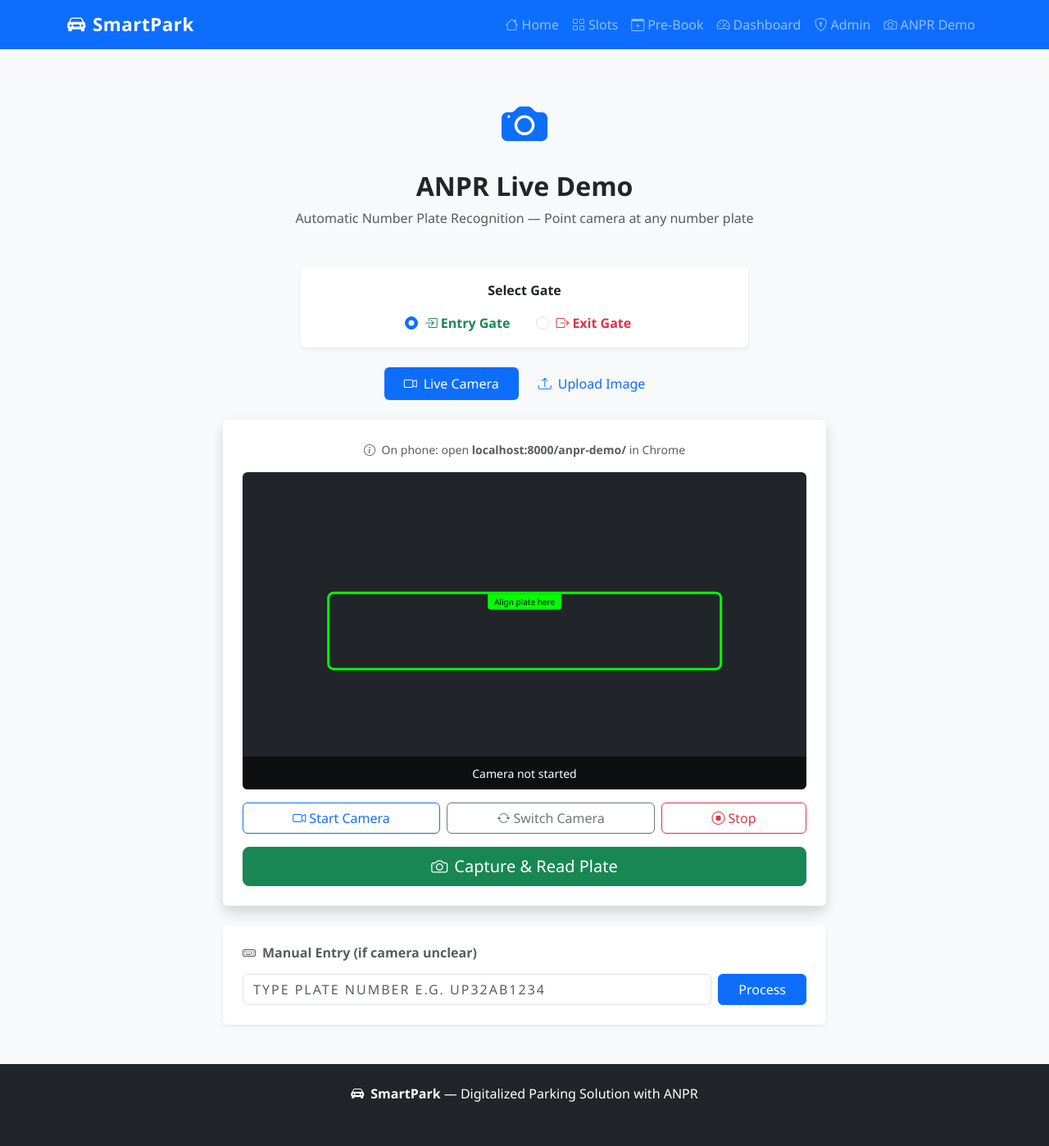
After one commit to mishra-prasoon/digitalized-parking, a Django app: page /anpr-demo/ in a window 1280 px wide. The commit adds this page. Shown: the whole page at 82% size. Run offline with Django 5.2, Linux system fonts and the light colour scheme.

Commit message:
Add ANPR demo page with live camera and image upload support

```diff
--- a/dashboard/urls.py
+++ b/dashboard/urls.py
@@ -6,4 +6,5 @@ urlpatterns = [
     path('slots/', views.slots_view, name='slots'),
     path('book/', views.book_view, name='book'),
     path('dashboard/', views.dashboard_view, name='dashboard'),
+    path('anpr-demo/', views.anpr_demo, name='anpr-demo'),
 ]
--- a/dashboard/views.py
+++ b/dashboard/views.py
@@ -11,3 +11,6 @@ def book_view(request):
 
 def dashboard_view(request):
     return render(request, 'parking/dashboard.html')
+
+def anpr_demo(request):
+    return render(request, 'parking/anpr_demo.html')
--- a/templates/base.html
+++ b/templates/base.html
@@ -41,6 +41,11 @@
                 <li class="nav-item">
                     <a class="nav-link" href="/admin/"><i class="bi bi-shield-lock me-1"></i>Admin</a>
                 </li>
+                <li class="nav-item">
+                    <a class="nav-link" href="/anpr-demo/">
+                        <i class="bi bi-camera me-1"></i>ANPR Demo
+                    </a>
+                </li>
             </ul>
         </div>
     </div>
--- /dev/null
+++ b/templates/parking/anpr_demo.html
@@ -0,0 +1,395 @@
+{% extends 'base.html' %}
+{% block title %}ANPR Demo — SmartPark{% endblock %}
+
+{% block content %}
+<div class="container my-5">
+
+    <div class="text-center mb-5">
+        <i class="bi bi-camera-fill text-primary" style="font-size:3.5rem"></i>
+        <h2 class="fw-bold mt-3">ANPR Live Demo</h2>
+        <p class="text-muted">Automatic Number Plate Recognition — Point camera at any number plate</p>
+    </div>
+
+    <!-- Gate Selection -->
+    <div class="row justify-content-center mb-4">
+        <div class="col-md-6">
+            <div class="card shadow-sm border-0 p-3">
+                <label class="form-label fw-bold text-center d-block mb-3">Select Gate</label>
+                <div class="d-flex gap-3 justify-content-center">
+                    <div class="form-check form-check-inline">
+                        <input class="form-check-input" type="radio" name="gate" id="gate-entry" value="entry" checked>
+                        <label class="form-check-label fw-semibold text-success" for="gate-entry">
+                            <i class="bi bi-box-arrow-in-right me-1"></i>Entry Gate
+                        </label>
+                    </div>
+                    <div class="form-check form-check-inline">
+                        <input class="form-check-input" type="radio" name="gate" id="gate-exit" value="exit">
+                        <label class="form-check-label fw-semibold text-danger" for="gate-exit">
+                            <i class="bi bi-box-arrow-right me-1"></i>Exit Gate
+                        </label>
+                    </div>
+                </div>
+            </div>
+        </div>
+    </div>
+
+    <!-- Tabs -->
+    <ul class="nav nav-pills justify-content-center mb-4" id="anpr-tabs">
+        <li class="nav-item">
+            <button class="nav-link active px-4" onclick="showTab('camera')">
+                <i class="bi bi-camera-video me-2"></i>Live Camera
+            </button>
+        </li>
+        <li class="nav-item">
+            <button class="nav-link px-4" onclick="showTab('upload')">
+                <i class="bi bi-upload me-2"></i>Upload Image
+            </button>
+        </li>
+    </ul>
+
+    <div class="row justify-content-center">
+        <div class="col-lg-8">
+
+            <!-- ── LIVE CAMERA TAB ── -->
+            <div id="tab-camera">
+                <div class="card shadow border-0">
+                    <div class="card-body p-4">
+
+                        <div class="text-center mb-3">
+                            <small class="text-muted">
+                                <i class="bi bi-info-circle me-1"></i>
+                                On phone: open <strong id="phone-url">loading...</strong> in Chrome
+                            </small>
+                        </div>
+
+                        <!-- Video preview -->
+                        <div class="position-relative bg-dark rounded overflow-hidden mb-3"
+                             style="aspect-ratio:16/9">
+                            <video id="camera-feed" autoplay playsinline muted
+                                   class="w-100 h-100" style="object-fit:cover"></video>
+                            <canvas id="camera-canvas" class="d-none"></canvas>
+
+                            <!-- Overlay guide box -->
+                            <div class="position-absolute top-50 start-50 translate-middle"
+                                 style="width:70%;height:25%;border:3px solid #00ff00;border-radius:8px;pointer-events:none">
+                                <div class="position-absolute top-0 start-50 translate-middle-x"
+                                     style="background:#00ff00;color:#000;font-size:10px;padding:2px 8px;border-radius:0 0 4px 4px">
+                                    Align plate here
+                                </div>
+                            </div>
+
+                            <!-- Status overlay -->
+                            <div id="camera-status" class="position-absolute bottom-0 start-0 end-0 p-2 text-center"
+                                 style="background:rgba(0,0,0,0.6)">
+                                <small class="text-white">Camera not started</small>
+                            </div>
+                        </div>
+
+                        <!-- Camera controls -->
+                        <div class="d-flex gap-2 mb-3">
+                            <button class="btn btn-outline-primary flex-fill" onclick="startCamera()">
+                                <i class="bi bi-camera-video me-1"></i>Start Camera
+                            </button>
+                            <button class="btn btn-outline-secondary flex-fill" onclick="switchCamera()">
+                                <i class="bi bi-arrow-repeat me-1"></i>Switch Camera
+                            </button>
+                            <button class="btn btn-outline-danger flex-fill" onclick="stopCamera()">
+                                <i class="bi bi-stop-circle me-1"></i>Stop
+                            </button>
+                        </div>
+
+                        <button class="btn btn-success btn-lg w-100" onclick="captureAndProcess()">
+                            <i class="bi bi-camera me-2"></i>Capture & Read Plate
+                        </button>
+                    </div>
+                </div>
+            </div>
+
+            <!-- ── UPLOAD TAB ── -->
+            <div id="tab-upload" class="d-none">
+                <div class="card shadow border-0">
+                    <div class="card-body p-4">
+
+                        <!-- Drop zone -->
+                        <div id="drop-zone"
+                             class="border-2 border-dashed rounded p-5 text-center mb-3"
+                             style="border-color:#1565C0;cursor:pointer;transition:background 0.2s"
+                             onclick="document.getElementById('plate-image').click()"
+                             ondragover="event.preventDefault();this.style.background='#e3f2fd'"
+                             ondragleave="this.style.background=''"
+                             ondrop="handleDrop(event)">
+                            <i class="bi bi-cloud-upload text-primary" style="font-size:3rem"></i>
+                            <h5 class="mt-3 text-primary">Click or drag photo here</h5>
+                            <p class="text-muted mb-0">JPG, PNG — photo of vehicle number plate</p>
+                        </div>
+
+                        <input type="file" id="plate-image" accept="image/*"
+                               capture="environment" class="d-none"
+                               onchange="previewAndProcess(event)">
+
+                        <!-- Preview -->
+                        <div id="upload-preview" class="d-none mb-3 text-center">
+                            <img id="preview-img" class="img-fluid rounded shadow"
+                                 style="max-height:300px">
+                        </div>
+
+                        <button class="btn btn-primary btn-lg w-100 d-none"
+                                id="process-btn" onclick="processUploadedImage()">
+                            <i class="bi bi-search me-2"></i>Read Plate & Process
+                        </button>
+                    </div>
+                </div>
+            </div>
+
+            <!-- ── RESULT ── -->
+            <div id="anpr-result" class="mt-4"></div>
+
+            <!-- ── MANUAL OVERRIDE ── -->
+            <div class="card mt-4 border-0 shadow-sm">
+                <div class="card-body p-4">
+                    <h6 class="fw-bold text-muted mb-3">
+                        <i class="bi bi-keyboard me-2"></i>Manual Entry (if camera unclear)
+                    </h6>
+                    <div class="d-flex gap-2">
+                        <input type="text" class="form-control text-uppercase"
+                               id="manual-plate" placeholder="Type plate number e.g. UP32AB1234"
+                               style="letter-spacing:2px">
+                        <button class="btn btn-primary px-4" onclick="processManual()">
+                            Process
+                        </button>
+                    </div>
+                </div>
+            </div>
+
+        </div>
+    </div>
+</div>
+{% endblock %}
+
+{% block scripts %}
+<script>
+let stream = null;
+let facingMode = 'environment'; // rear camera by default
+let uploadedFile = null;
+
+// Show phone URL
+const ip = window.location.hostname;
+document.getElementById('phone-url').textContent =
+    ip === '127.0.0.1' ? 'your-laptop-ip:8000/anpr-demo/' : `${ip}:8000/anpr-demo/`;
+
+// ── Tab switching ──────────────────────────────
+function showTab(tab) {
+    document.getElementById('tab-camera').classList.add('d-none');
+    document.getElementById('tab-upload').classList.add('d-none');
+    document.getElementById('tab-' + tab).classList.remove('d-none');
+
+    document.querySelectorAll('#anpr-tabs .nav-link').forEach(b => b.classList.remove('active'));
+    event.target.classList.add('active');
+
+    if (tab !== 'camera') stopCamera();
+}
+
+// ── Camera ────────────────────────────────────
+async function startCamera() {
+    try {
+        if (stream) { stream.getTracks().forEach(t => t.stop()); }
+        stream = await navigator.mediaDevices.getUserMedia({
+            video: { facingMode, width: {ideal: 1280}, height: {ideal: 720} }
+        });
+        document.getElementById('camera-feed').srcObject = stream;
+        document.getElementById('camera-status').innerHTML =
+            '<small class="text-success"><i class="bi bi-circle-fill me-1"></i>Camera active — align plate in green box</small>';
+    } catch(e) {
+        document.getElementById('camera-status').innerHTML =
+            '<small class="text-danger">Camera access denied. Please allow camera permission.</small>';
+    }
+}
+
+function switchCamera() {
+    facingMode = facingMode === 'environment' ? 'user' : 'environment';
+    startCamera();
+}
+
+function stopCamera() {
+    if (stream) {
+        stream.getTracks().forEach(t => t.stop());
+        stream = null;
+    }
+    document.getElementById('camera-feed').srcObject = null;
+    document.getElementById('camera-status').innerHTML =
+        '<small class="text-white">Camera stopped</small>';
+}
+
+function captureAndProcess() {
+    const video = document.getElementById('camera-feed');
+    if (!video.srcObject) { alert('Please start camera first'); return; }
+
+    const canvas = document.getElementById('camera-canvas');
+    canvas.width = video.videoWidth;
+    canvas.height = video.videoHeight;
+    canvas.getContext('2d').drawImage(video, 0, 0);
+
+    canvas.toBlob(blob => {
+        sendToANPR(blob, 'capture.jpg');
+    }, 'image/jpeg', 0.95);
+}
+
+// ── Upload ────────────────────────────────────
+function handleDrop(e) {
+    e.preventDefault();
+    e.target.style.background = '';
+    const file = e.dataTransfer.files[0];
+    if (file) loadPreview(file);
+}
+
+function previewAndProcess(e) {
+    const file = e.target.files[0];
+    if (file) loadPreview(file);
+}
+
+function loadPreview(file) {
+    uploadedFile = file;
+    const reader = new FileReader();
+    reader.onload = e => {
+        document.getElementById('preview-img').src = e.target.result;
+        document.getElementById('upload-preview').classList.remove('d-none');
+        document.getElementById('process-btn').classList.remove('d-none');
+        document.getElementById('drop-zone').style.display = 'none';
+    };
+    reader.readAsDataURL(file);
+}
+
+function processUploadedImage() {
+    if (uploadedFile) sendToANPR(uploadedFile, uploadedFile.name);
+}
+
+// ── Core ANPR processor ───────────────────────
+async function sendToANPR(imageBlob, filename) {
+    const gate = document.querySelector('input[name="gate"]:checked').value;
+    const resultDiv = document.getElementById('anpr-result');
+
+    resultDiv.innerHTML = `
+        <div class="card border-0 shadow-sm p-4 text-center">
+            <div class="spinner-border text-primary mx-auto mb-3"></div>
+            <p class="fw-semibold">Reading number plate...</p>
+            <small class="text-muted">OpenCV + Tesseract OCR processing</small>
+        </div>`;
+
+    const formData = new FormData();
+    formData.append('image', imageBlob, filename);
+    formData.append('gate_type', gate);
+
+    try {
+        const res = await fetch('/api/anpr-process/', {
+            method: 'POST',
+            body: formData
+        });
+        const data = await res.json();
+        showResult(data, gate);
+    } catch(e) {
+        resultDiv.innerHTML = `<div class="alert alert-danger">Connection error: ${e.message}</div>`;
+    }
+}
+
+function showResult(data, gate) {
+    const resultDiv = document.getElementById('anpr-result');
+    const isEntry = gate === 'entry';
+
+    if (data.success) {
+        const color = isEntry ? 'success' : 'warning';
+        const icon = isEntry ? 'box-arrow-in-right' : 'box-arrow-right';
+        resultDiv.innerHTML = `
+            <div class="card border-0 shadow" style="border-left:5px solid ${isEntry ? '#28a745' : '#ffc107'} !important">
+                <div class="card-body p-4">
+                    <div class="d-flex align-items-center mb-3">
+                        <i class="bi bi-check-circle-fill text-${color} fs-3 me-3"></i>
+                        <div>
+                            <h5 class="mb-0 fw-bold">${data.message}</h5>
+                            <small class="text-muted">${data.gate_type} processed successfully</small>
+                        </div>
+                    </div>
+                    <div class="row g-3">
+                        <div class="col-6">
+                            <div class="bg-light rounded p-3 text-center">
+                                <div class="small text-muted">Plate Detected</div>
+                                <div class="fw-bold fs-5 text-primary">${data.plate_detected}</div>
+                            </div>
+                        </div>
+                        <div class="col-6">
+                            <div class="bg-light rounded p-3 text-center">
+                                <div class="small text-muted">${isEntry ? 'Assigned Slot' : 'Freed Slot'}</div>
+                                <div class="fw-bold fs-5 text-${color}">${data.slot_id}</div>
+                            </div>
+                        </div>
+                        ${data.entry_type ? `
+                        <div class="col-6">
+                            <div class="bg-light rounded p-3 text-center">
+                                <div class="small text-muted">Entry Type</div>
+                                <div class="fw-bold">${data.entry_type}</div>
+                            </div>
+                        </div>` : ''}
+                        ${data.total_fee ? `
+                        <div class="col-6">
+                            <div class="bg-light rounded p-3 text-center">
+                                <div class="small text-muted">Parking Fee</div>
+                                <div class="fw-bold fs-5 text-danger">${data.total_fee}</div>
+                            </div>
+                        </div>` : ''}
+                    </div>
+                    <div class="mt-3 p-2 bg-success bg-opacity-10 rounded text-center">
+                        <i class="bi bi-door-open me-2 text-success"></i>
+                        <strong class="text-success">Barrier Gate — OPEN ✓</strong>
+                    </div>
+                </div>
+            </div>`;
+    } else {
+        resultDiv.innerHTML = `
+            <div class="card border-0 shadow">
+                <div class="card-body p-4">
+                    <div class="d-flex align-items-center mb-3">
+                        <i class="bi bi-x-circle-fill text-danger fs-3 me-3"></i>
+                        <div>
+                            <h5 class="mb-0 fw-bold">Processing Failed</h5>
+                            <small class="text-muted">${data.error}</small>
+                        </div>
+                    </div>
+                    ${data.plate_detected ? `
+                    <div class="alert alert-info mb-0">
+                        <i class="bi bi-info-circle me-2"></i>
+                        Plate detected as <strong>${data.plate_detected}</strong> but: ${data.error}
+                    </div>` : `
+                    <div class="alert alert-warning mb-0">
+                        <i class="bi bi-exclamation-triangle me-2"></i>
+                        Try a clearer image or use manual entry below
+                    </div>`}
+                </div>
+            </div>`;
+    }
+}
+
+// ── Manual entry ──────────────────────────────
+async function processManual() {
+    const plate = document.getElementById('manual-plate').value.toUpperCase().trim();
+    const gate = document.querySelector('input[name="gate"]:checked').value;
+
+    if (!plate) { alert('Enter a plate number'); return; }
+
+    const resultDiv = document.getElementById('anpr-result');
+    resultDiv.innerHTML = '<div class="text-center p-3"><div class="spinner-border text-primary"></div></div>';
+
+    const endpoint = gate === 'entry' ? '/api/entry/' : '/api/exit/';
+    const res = await fetch(endpoint, {
+        method: 'POST',
+        headers: {'Content-Type': 'application/json'},
+        body: JSON.stringify({plate_number: plate})
+    });
+    const data = await res.json();
+
+    if (data.success) {
+        showResult({...data, plate_detected: plate, gate_type: gate.toUpperCase()}, gate);
+    } else {
+        resultDiv.innerHTML = `<div class="alert alert-danger"><i class="bi bi-x-circle me-2"></i>${data.error}</div>`;
+    }
+}
+</script>
+{% endblock %}
--- a/transactions/urls.py
+++ b/transactions/urls.py
@@ -6,4 +6,5 @@ urlpatterns = [
     path('exit/', views.vehicle_exit, name='vehicle-exit'),
     path('list/', views.transaction_list, name='transaction-list'),
     path('active/', views.active_transactions, name='active-transactions'),
+    path('anpr-process/', views.anpr_from_image, name='anpr-process'),
 ]
```
Also changed, not shown: transactions/views.py (+184 -0 lines).
